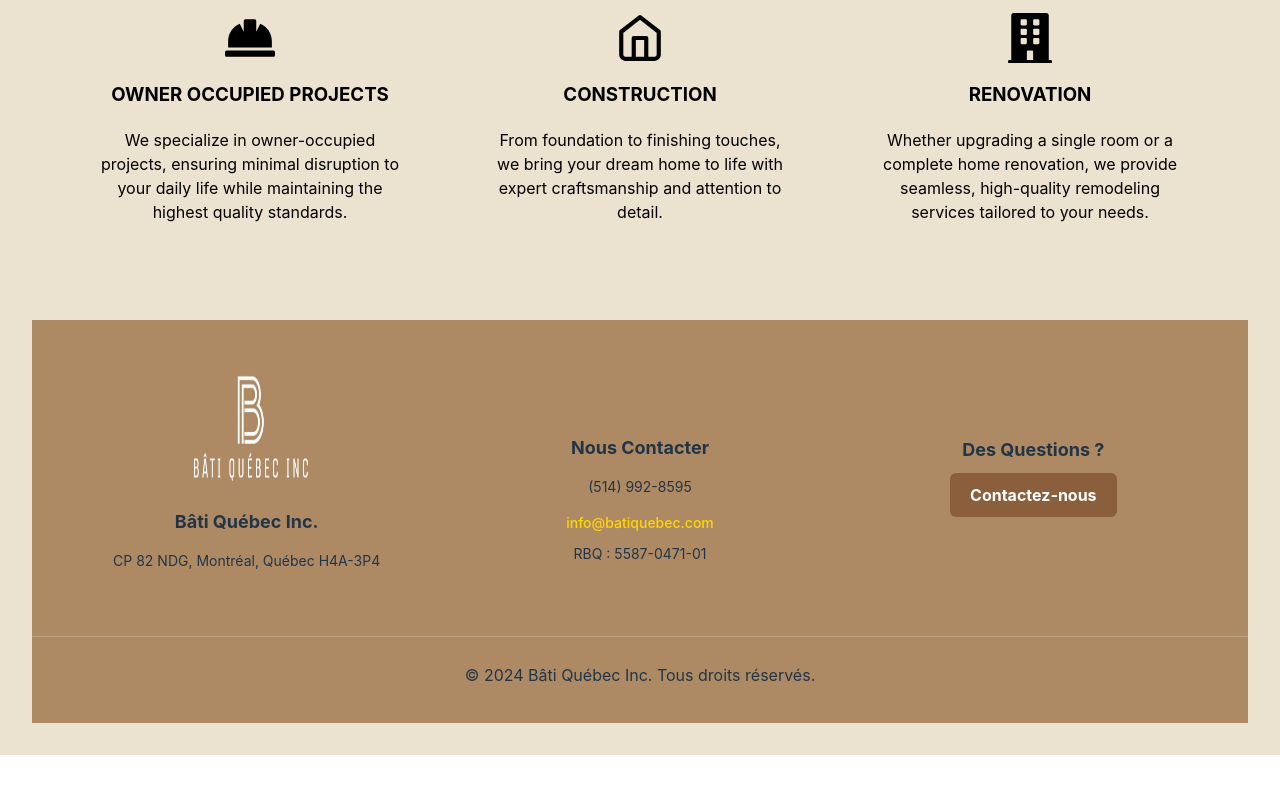
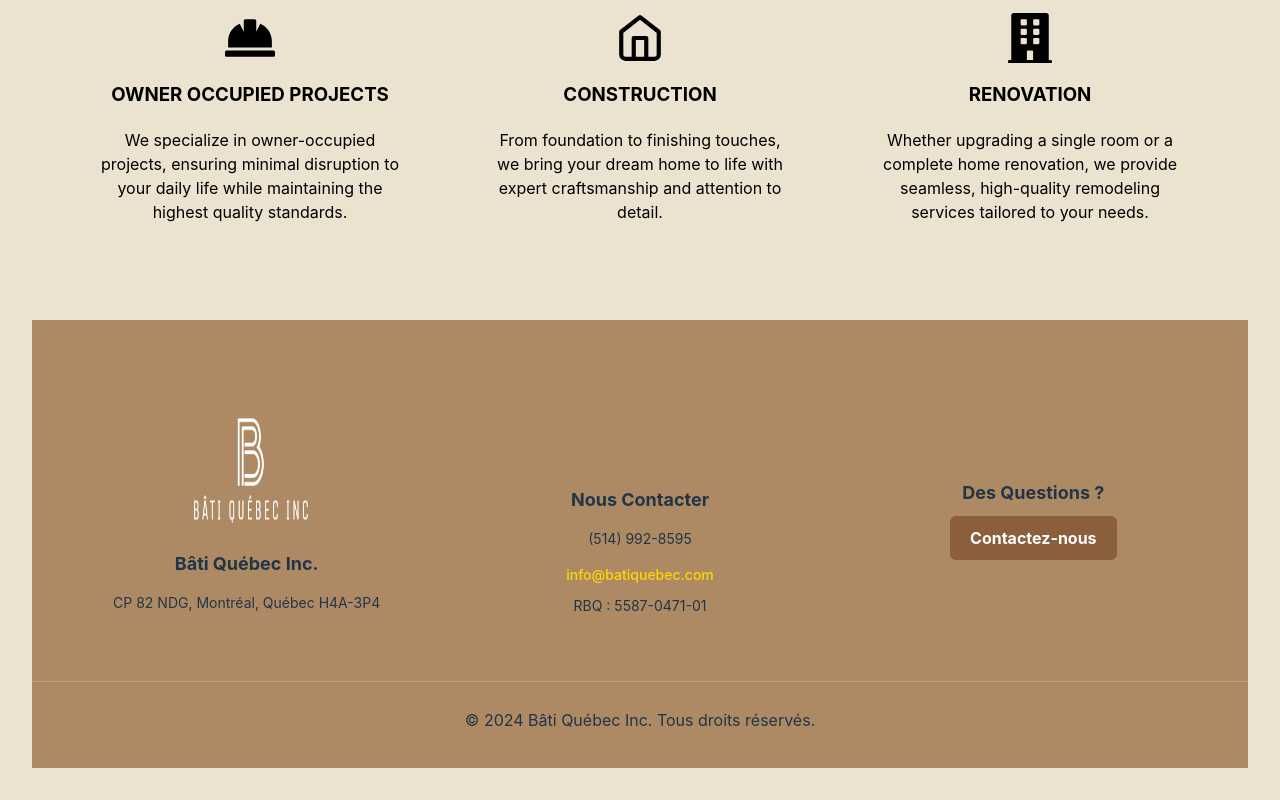
Before and after one commit to MyriamAssam/bati, a React (Vite) app: page / in a window 1280 px wide. Shown: the part 964-1764 px from the top of the page. Before the commit the page ends 1719 px from the top, so only its background shows below. Built offline with nearby package versions, Linux system fonts and the light colour scheme.

Commit message:
Modification style

```diff
--- a/src/App.css
+++ b/src/App.css
@@ -181,11 +181,12 @@ body {
   flex-direction: column;
   align-items: center;
   text-align: center;
+  margin-top: 40px;
 }
 
 .footer-section:nth-child(2) {
   /* Sélectionne la section "Nous Contacter" */
-  padding-top: 50px;
+  padding-top: 68px;
   /* Ajuste la hauteur pour bien aligner avec "Des Questions ?" */
 }
 
@@ -265,6 +266,7 @@ body {
   font-size: 16px;
   font-weight: bold;
   transition: background 0.3s;
+
 }
 
 .footer-button:hover {
```
